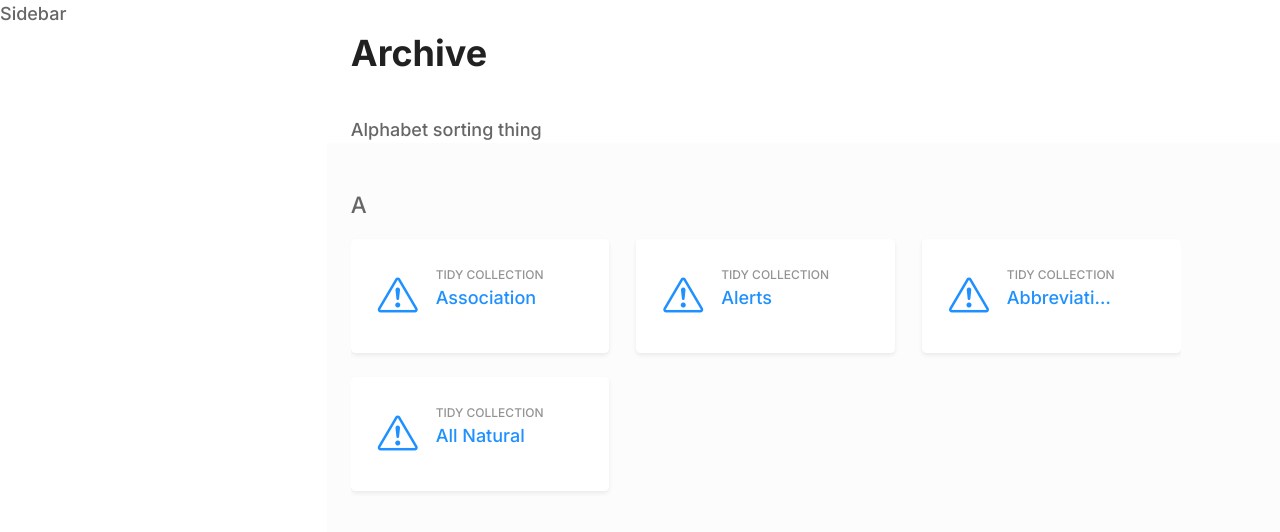
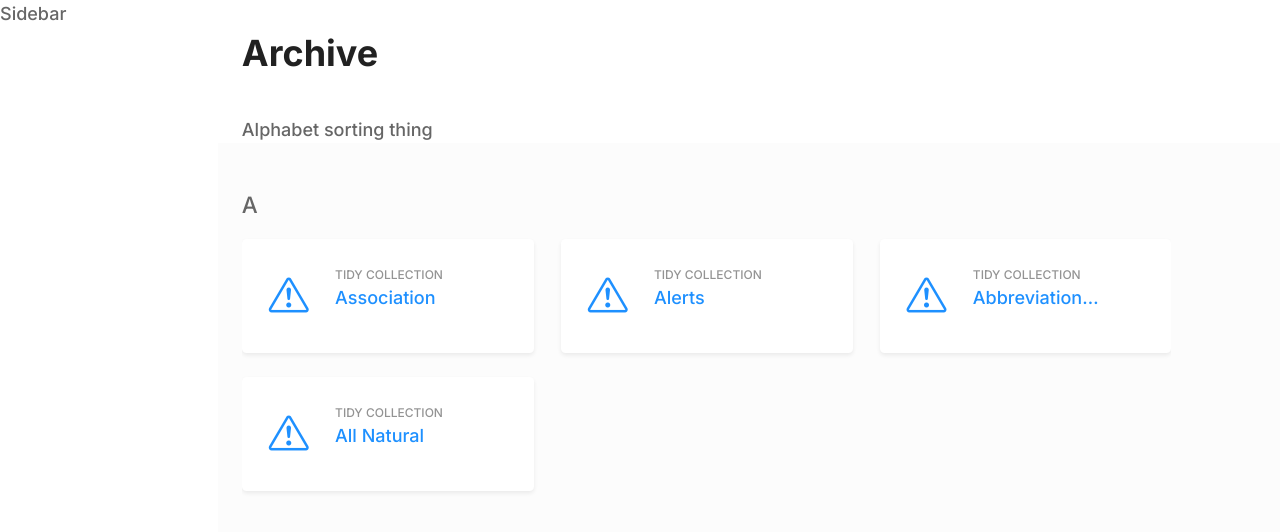
Before and after one commit to codedpills/tidy-archive, a React (Create React App) app: page / in a window 1280 px wide. Shown: the top 532 px of the page. Built offline with nearby package versions, Linux system fonts and the light colour scheme.

Commit message:
add PageContainer

```diff
--- a/src/components/layout/PageContainer.tsx
+++ b/src/components/layout/PageContainer.tsx
@@ -7,9 +7,11 @@ type PageContainerProps = {
 
 const PageContainer = ({ left, right }: PageContainerProps) => {
   return (
-    <section className="row page-container">
-      <div className="col-3">{left}</div>
-      <div className="col">{right}</div>
+    <section className="page-container overflow-hidden">
+      <div className="row">
+        <div className="col-2">{left}</div>
+        <div className="col">{right}</div>
+      </div>
     </section>
   );
 };
```
